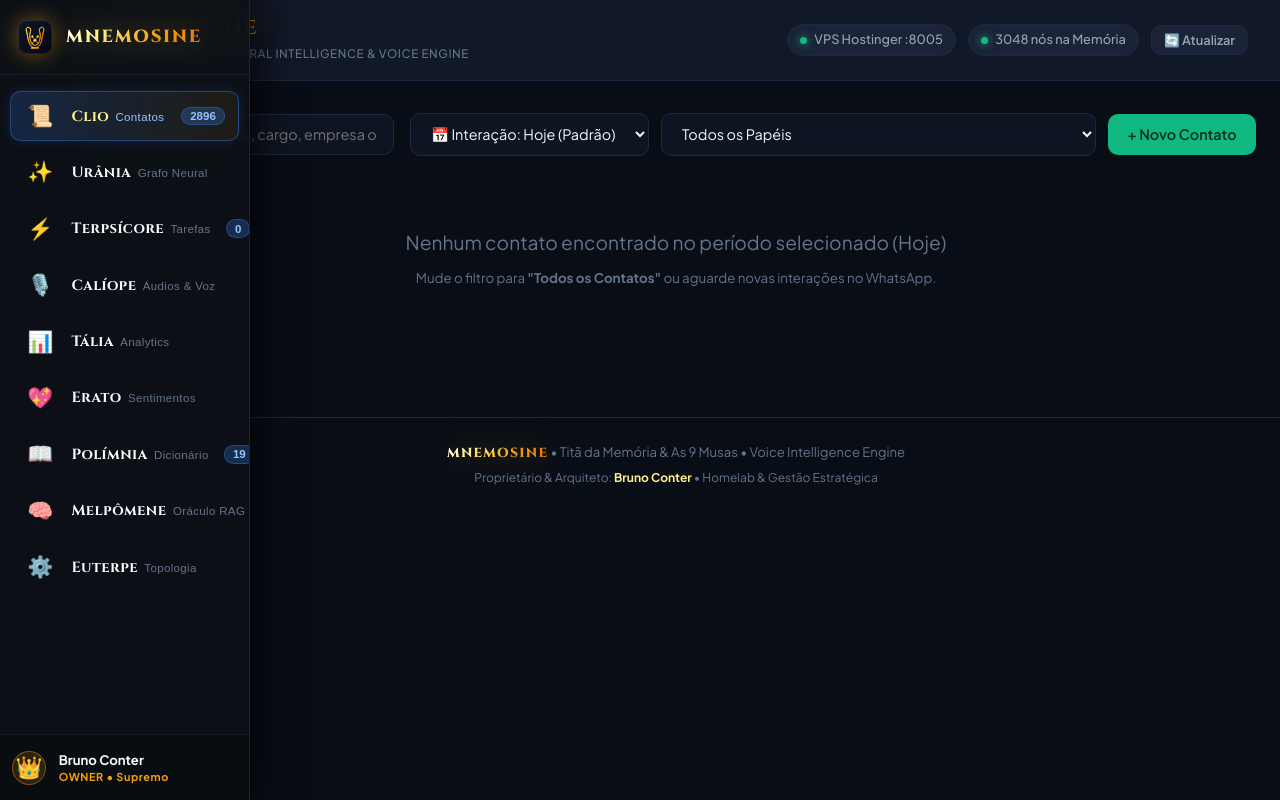
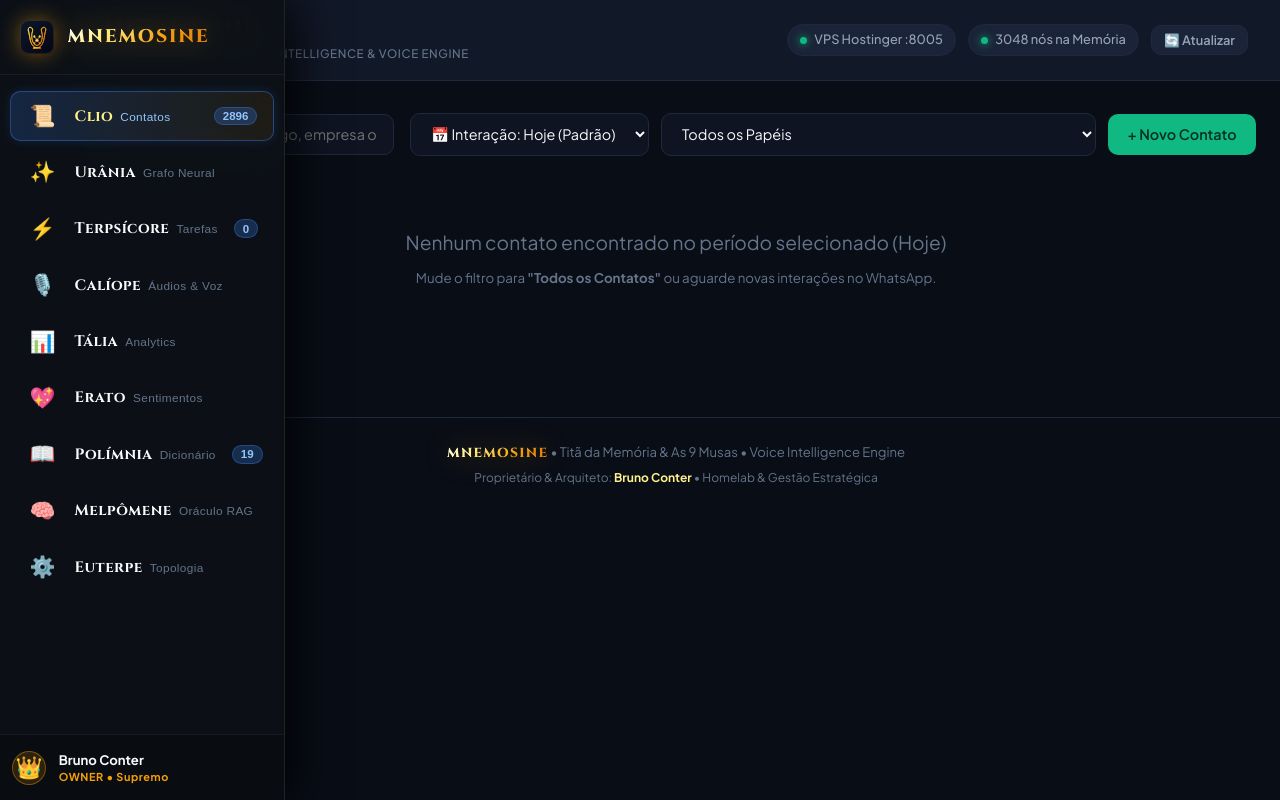
Before and after one commit to brunocorisco86/whisperzap, a FastAPI app: page / in a window 1280 px wide. Run offline with FastAPI, Linux system fonts and the light colour scheme; data that the repository does not hold is empty; some libraries are stand-ins or nearby versions.

Commit message:
style(sidebar): expand hover width to 285px and adjust button padding

```diff
--- a/src/web/static/css/style.css
+++ b/src/web/static/css/style.css
@@ -76,15 +76,15 @@ body {
 }
 
 .app-sidebar:hover {
-  width: 250px;
-  box-shadow: 10px 0 35px rgba(0, 0, 0, 0.7);
+  width: 285px;
+  box-shadow: 12px 0 40px rgba(0, 0, 0, 0.75);
 }
 
 .sidebar-header {
   display: flex;
   align-items: center;
   gap: 0.85rem;
-  padding: 1.25rem 1.15rem;
+  padding: 1.25rem 1.25rem;
   border-bottom: 1px solid rgba(255, 255, 255, 0.06);
   min-height: 70px;
 }
@@ -98,7 +98,7 @@ body {
 
 .sidebar-brand-text {
   font-family: var(--font-display);
-  font-size: 1.1rem;
+  font-size: 1.15rem;
   font-weight: 700;
   white-space: nowrap;
   opacity: 0;
@@ -118,15 +118,15 @@ body {
   display: flex;
   flex-direction: column;
   gap: 0.4rem;
-  padding: 1rem 0.6rem;
+  padding: 1rem 0.65rem;
   flex: 1;
 }
 
 .sidebar-nav .tab-btn {
   display: flex;
   align-items: center;
-  gap: 0.95rem;
-  padding: 0.75rem 0.85rem;
+  gap: 1rem;
+  padding: 0.75rem 0.95rem;
   border-radius: var(--radius-md);
   color: var(--text-secondary);
   border: 1px solid transparent;
@@ -165,8 +165,8 @@ body {
 .tab-label {
   display: inline-flex;
   align-items: baseline;
-  gap: 0.4rem;
-  font-size: 0.9rem;
+  gap: 0.45rem;
+  font-size: 0.92rem;
   white-space: nowrap;
   opacity: 0;
   transform: translateX(-10px);
@@ -177,13 +177,13 @@ body {
 .tab-label strong {
   font-family: var(--font-display);
   font-weight: 700;
-  font-size: 0.92rem;
+  font-size: 0.94rem;
   letter-spacing: 0.03em;
   color: #f8fafc;
 }
 
 .tab-label small {
-  font-size: 0.72rem;
+  font-size: 0.74rem;
   font-weight: 500;
   color: var(--text-muted);
   letter-spacing: 0.03em;
```
